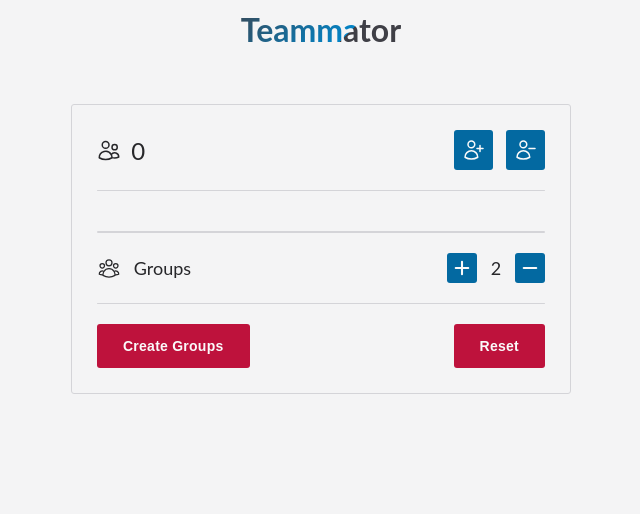
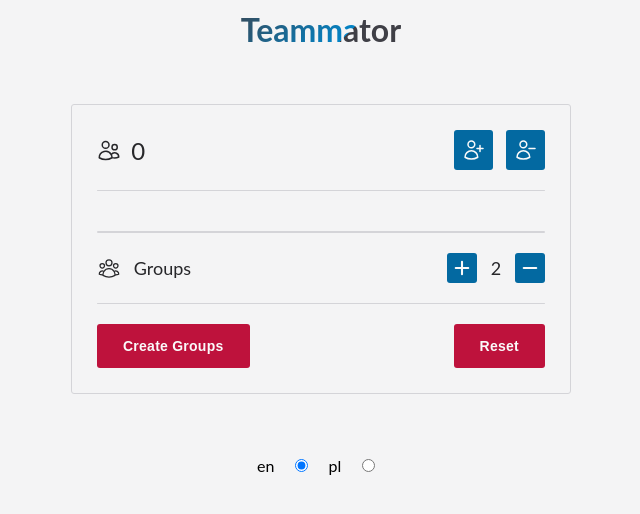
Before and after one commit to Radoslaw-Drab/teammator, a React (Create React App) app: page / in a window 1280 px wide. Shown: the top 514 px of the page, without its empty margins (319-959 px from the left). Built offline with nearby package versions, Linux system fonts and the light colour scheme.

Commit message:
added footer component

```diff
--- a/src/App.tsx
+++ b/src/App.tsx
@@ -1,15 +1,17 @@
 import Header from 'components/Header/Header'
 import Main from 'components/Main/Main'
+import Footer from 'components/Footer/Footer'
 import AppContextWrapper from 'utils/AppContextWrapper'
 import AppSettingsContextWrapper from 'utils/AppSettingsContextWrapper'
 
 function App() {
 	return (
 		<AppSettingsContextWrapper>
-		<AppContextWrapper>
-			<Header />
-			<Main />
-		</AppContextWrapper>
+			<AppContextWrapper>
+				<Header />
+				<Main />
+				<Footer />
+			</AppContextWrapper>
 		</AppSettingsContextWrapper>
 	)
 }
```
